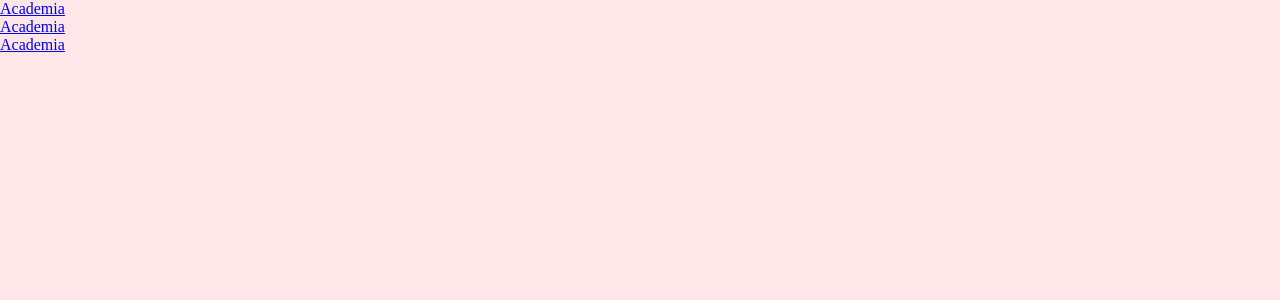
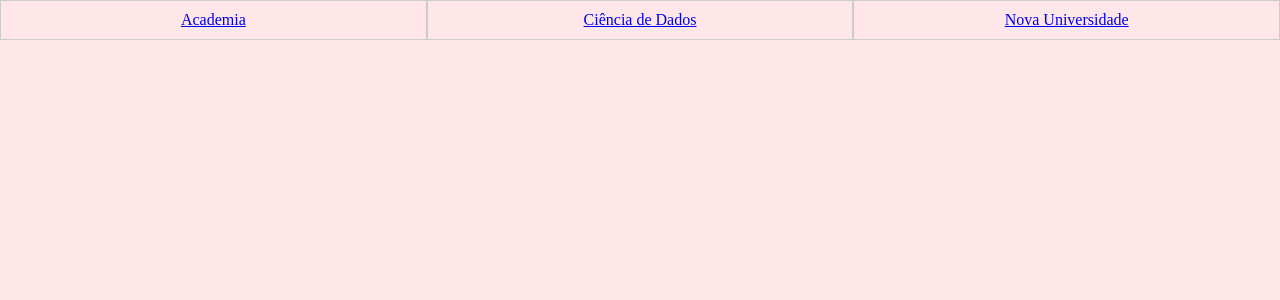
Before and after one commit to casdea/escalertopics, an Angular app: page / in a window 1280 px wide. Shown: the top 300 px of the page. Built offline with nearby package versions, Linux system fonts and the light colour scheme.

Commit message:
Criando links do Menu-Title

```diff
--- a/src/app/app.module.ts
+++ b/src/app/app.module.ts
@@ -14,7 +14,8 @@ import { MenuTitleComponent } from './components/menu-title/menu-title.component
     MenuBarComponent,
     CardComponent,
     FooterComponent,
-    MenuTitleComponent
+    MenuTitleComponent,
+
   ],
   imports: [
     BrowserModule,
--- a/src/app/components/menu-title/menu-title.component.css
+++ b/src/app/components/menu-title/menu-title.component.css
@@ -16,3 +16,15 @@
   text-decoration: none;
 }
 */
+
+.container {
+  display: flex;
+  justify-content: space-between; /* Distribui as colunas uniformemente */
+}
+
+.col {
+  flex: 1; /* Faz com que as colunas tenham largura igual */
+  padding: 10px;
+  border: 1px solid #ccc;
+  text-align: center;
+}
--- a/src/app/components/menu-title/menu-title.component.html
+++ b/src/app/components/menu-title/menu-title.component.html
@@ -1,13 +1,13 @@
 <div class="header_links_container">
-  <div class="row_ref">
-    <div class="academia">
-      <a class="academia_ref" href="https://www.scaler.com/academy/?utm_source=topics">Academia</a>
+  <div class="container">
+    <div class="col">
+      <a href="https://www.scaler.com/academy/?utm_source=topics">Academia</a>
     </div>
-    <div class="academia">
-      <a class="academia_ref" href="https://www.scaler.com/academy/?utm_source=topics">Academia</a>
+    <div class="col">
+      <a href="https://www.scaler.com/academy/?utm_source=topics">Ciência de Dados</a>
     </div>
-    <div class="academia">
-      <a class="academia_ref" href="https://www.scaler.com/academy/?utm_source=topics">Academia</a>
+    <div class="col">
+      <a href="https://www.scaler.com/academy/?utm_source=topics">Nova Universidade</a>
     </div>
 
   </div>
```
